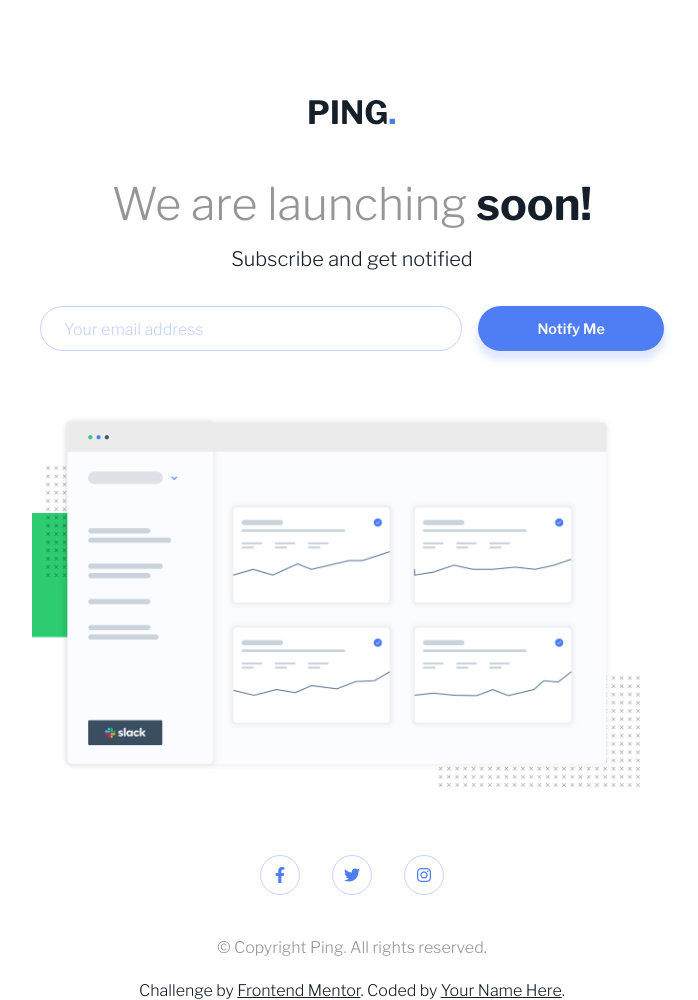
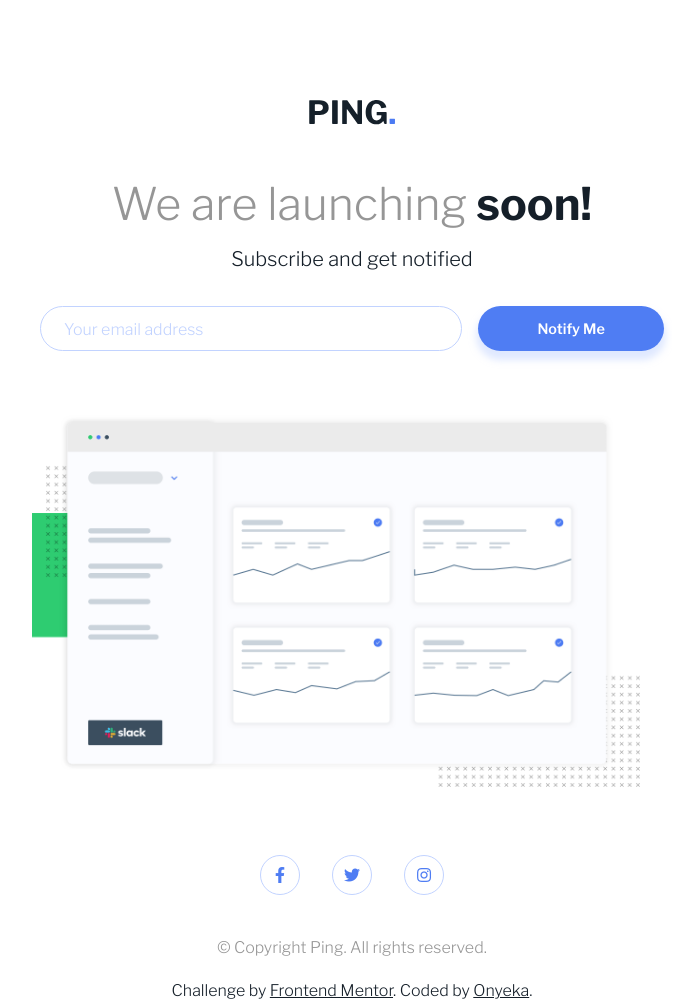
Before and after one commit to Onyeka-Aribeana/Ping-coming-soon-page, a plain HTML site: page index.html in a window 1280 px wide. Shown: the whole page, without its empty margins (288-986 px from the left). Drawn offline with nearby package versions, Linux system fonts and the light colour scheme.

Commit message:
Fixing the attribution

```diff
--- a/index.html
+++ b/index.html
@@ -67,7 +67,7 @@
         Challenge by
         <a href="https://www.frontendmentor.io?ref=challenge" target="_blank"
           >Frontend Mentor</a
-        >. Coded by <a href="#">Your Name Here</a>.
+        >. Coded by <a href="https://www.frontendmentor.io/profile/Onyeka-Aribeana">Onyeka</a>.
       </p>
     </footer>
     <script src="index.js"></script>
```
